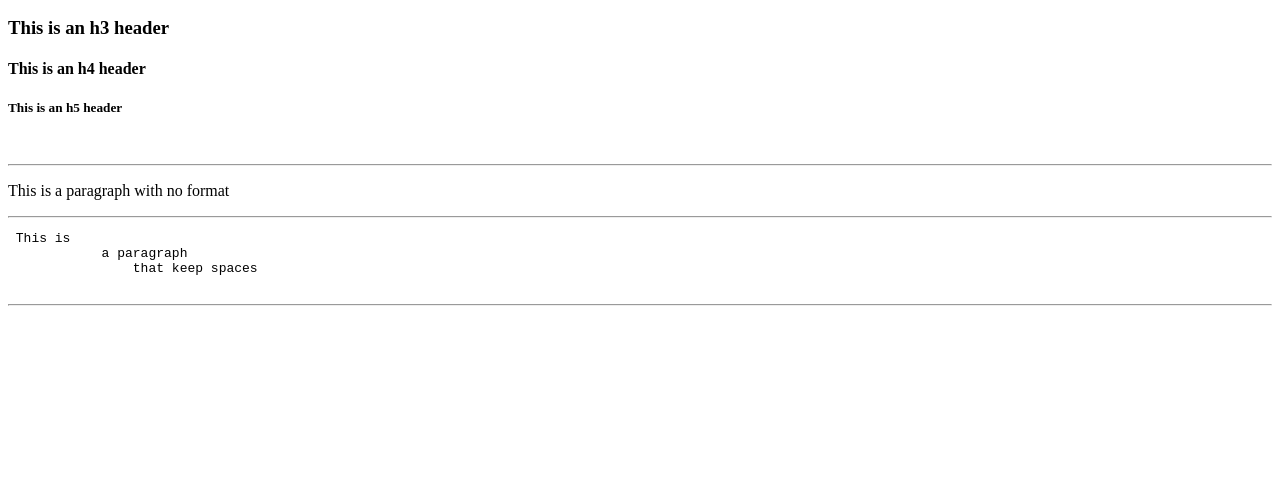
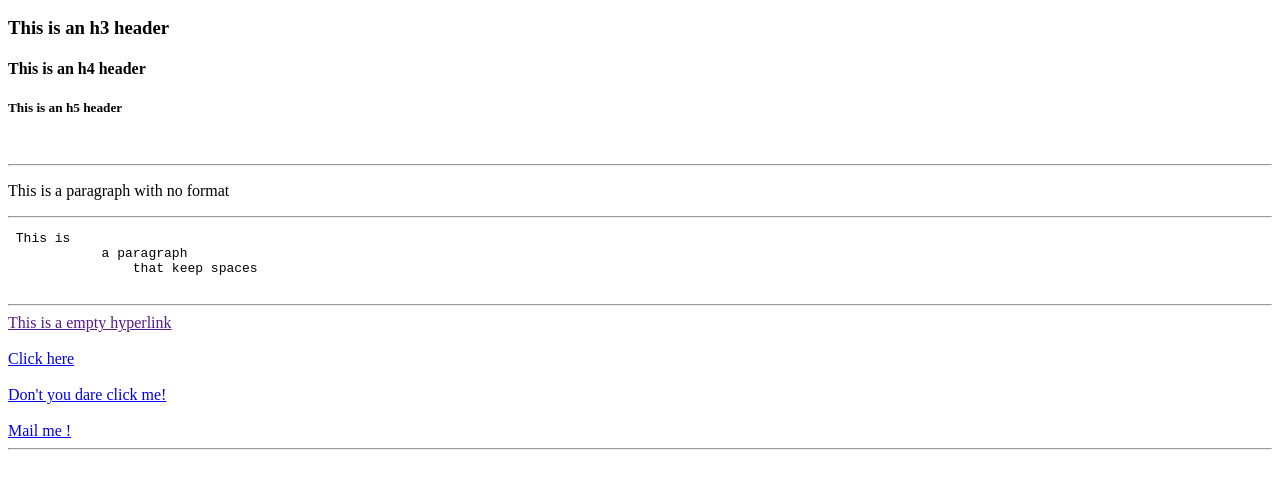
Before and after one commit to LogixAlpha/project, a plain HTML site: page index.html in a window 1280 px wide. Shown: the part 110-598 px from the top of the page. Drawn offline with Linux system fonts and the light colour scheme.

Commit message:
Add files via upload

```diff
--- a/index.html
+++ b/index.html
@@ -32,5 +32,23 @@
                 that keep spaces
            </pre>
            <hr>
+
+           <!-- Hyperlinks -->
+            <a href=""> This is a empty hyperlink </a>
+            <br>
+            <br>
+            <a href="https://www.google.com" target="_blank" title="Takes you to google" > Click here</a>
+            <br>
+            <br>
+            <a href="file.html"> Don't you dare click me!</a>
+            <br>
+            <br>
+           <!-- Hyperlink to send an email -->
+            <a href="mailto:username@fake.com"> Mail me !</a>
+            <hr>
+
+
+
+
     </body>
 </html>
```
Also changed, not shown: file.html (added, +10 -0 lines), 1 other file.
